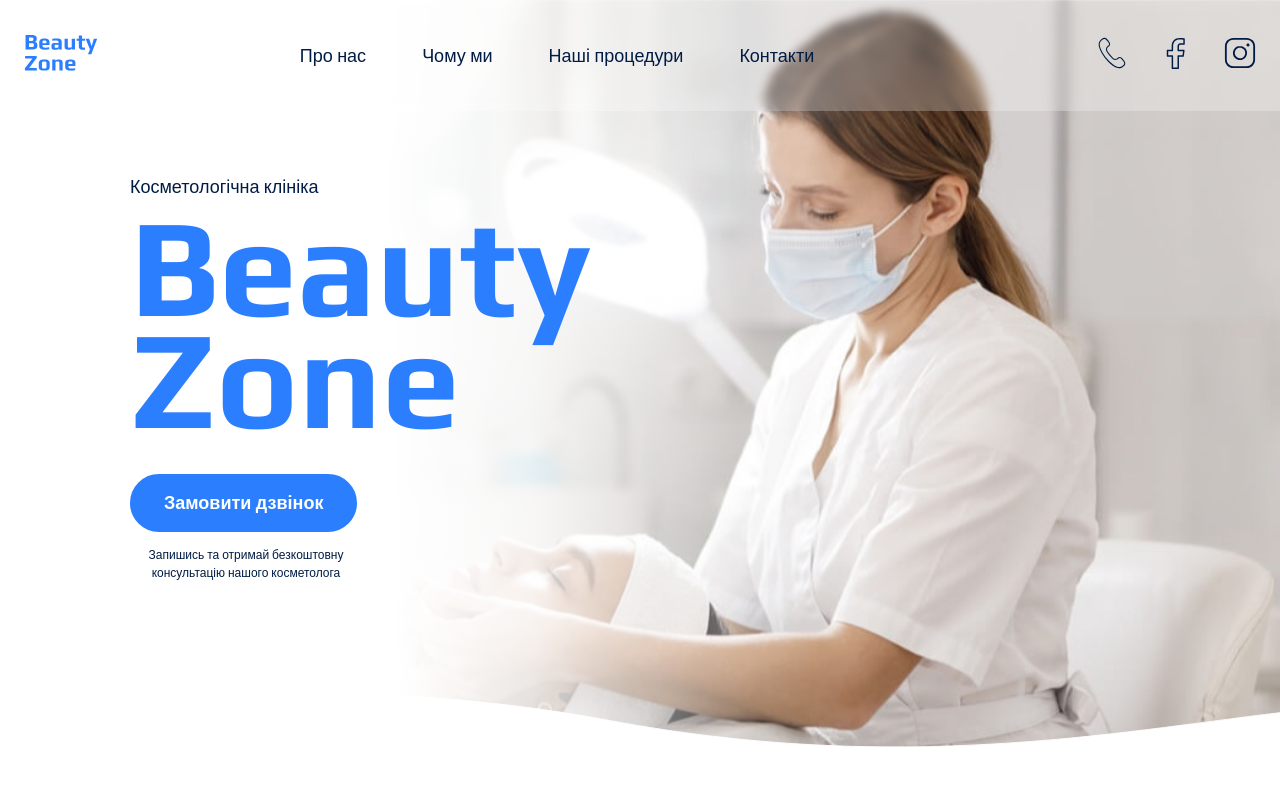
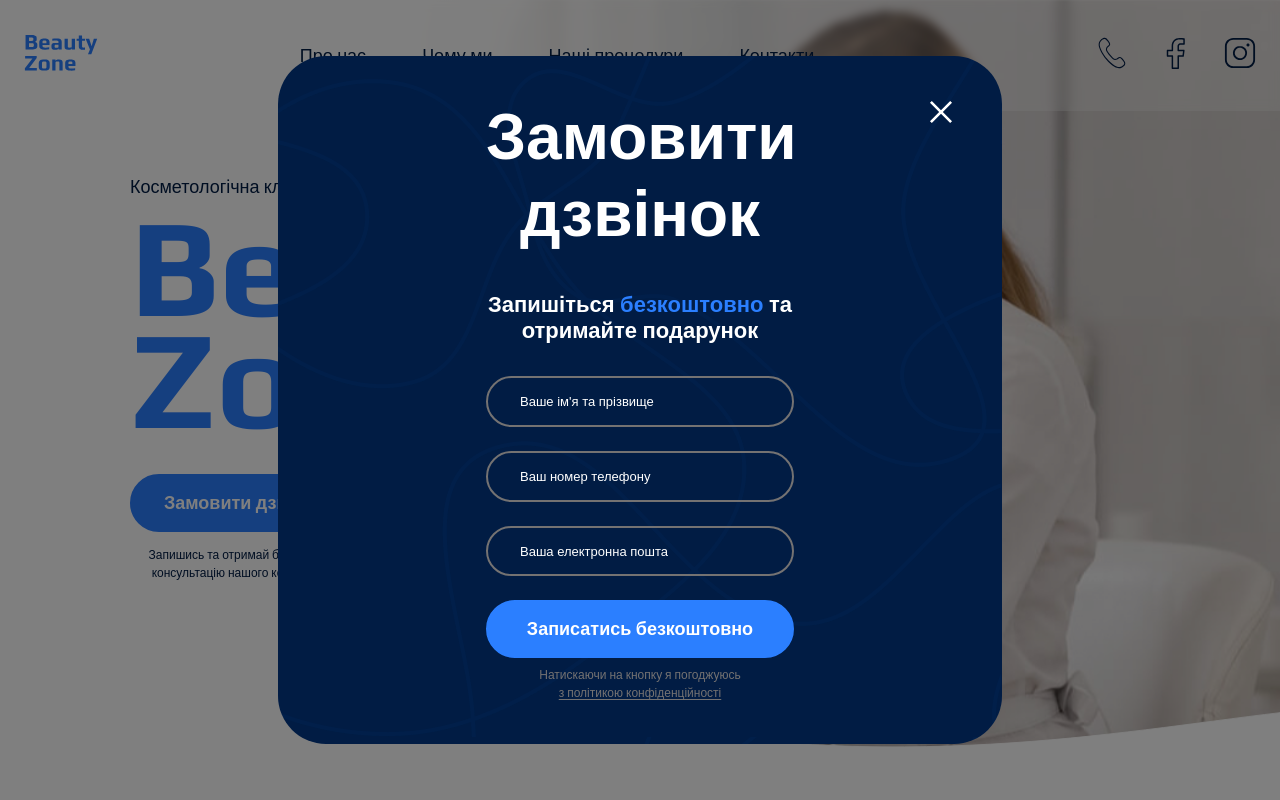
Before and after one commit to NadezhdaKuzmich/beauty-zone, a plain HTML site: page index.html in a window 1280 px wide. Both pictures are taken after a click on the button "Замовити дзвінок". Shown: the top 800 px of the page. Drawn offline with nearby package versions, Linux system fonts and the light colour scheme.

Commit message:
add modal styles

```diff
--- a/index.html
+++ b/index.html
@@ -424,7 +424,73 @@
       </div>
     </footer>
 
+    <div class="backdrop is-hidden">
+      <div class="modal">
+        <button class="modal__btn-close modal-btn-close" type="button">
+          <svg class="modal__close-icon" width="22" height="22">
+            <use href="./images/icons.svg#icon-close"></use>
+          </svg>
+        </button>
+        <div class="modal__info">
+          <h2 class="modal__title">Замовити дзвінок</h2>
+          <p class="modal__description">
+            Запишіться <span class="text-brand">безкоштовно</span> та отримайте
+            подарунок
+          </p>
+        </div>
+        <form name="modal-form" class="modal__form" autocomplete="on">
+          <div class="modal__form-field input">
+            <label class="input__label visually-hidden" for="user-name">
+              Ваше ім'я та прізвище
+            </label>
+            <input
+              class="input__control"
+              type="text"
+              name="user-name"
+              id="user-name"
+              placeholder="Ваше ім'я та прізвище"
+              required />
+          </div>
+          <div class="modal__form-field input">
+            <label class="input__label visually-hidden" for="user-tel">
+              Ваш номер телефону
+            </label>
+            <input
+              class="input__control"
+              type="tel"
+              name="user-tel"
+              id="user-tel"
+              placeholder="Ваш номер телефону"
+              pattern="^\+[0-9]{12}" />
+          </div>
+          <div class="modal__form-field input">
+            <label class="input__label visually-hidden" for="user-email">
+              Ваша електронна пошта
+            </label>
+            <input
+              class="input__control"
+              type="email"
+              name="user-email"
+              id="user-email"
+              placeholder="Ваша електронна пошта"
+              required />
+          </div>
+          <button class="modal__button button" type="submit">
+            Записатись безкоштовно
+          </button>
+          <p class="form-terms">
+            Натискаючи на кнопку я погоджуюсь
+            <a class="form-terms__link" href="#">
+              з політикою конфіденційності</a
+            >
+          </p>
+        </form>
+      </div>
+    </div>
+
     <script src="https://cdn.jsdelivr.net/npm/swiper@11/swiper-bundle.min.js"></script>
     <script src="./js/procedurs-slider.js"></script>
+
+    <script src="./js/modal.js"></script>
   </body>
 </html>
--- /dev/null
+++ b/js/modal.js
@@ -0,0 +1,12 @@
+const body = document.querySelector("body");
+const modal = document.querySelector(".backdrop");
+const btnOpen = document.querySelector(".modal-btn-open");
+const btnClose = document.querySelector(".modal-btn-close");
+
+const toggleModal = () => {
+  body.classList.toggle("fixed");
+  modal.classList.toggle("is-hidden");
+};
+
+btnOpen.addEventListener("click", toggleModal);
+btnClose.addEventListener("click", toggleModal);
--- a/scss/layouts/_header.scss
+++ b/scss/layouts/_header.scss
@@ -1,10 +1,14 @@
+.fixed > .header{
+  position: absolute;
+}
+
 .header {
   position: absolute;
   top: 0;
   left: 0;
   width: 100%;
   padding: 16px 0;
-  z-index: 999;
+  z-index: 2;
 
   @media screen and (min-width: $bp-middle) {
     position: fixed;
--- /dev/null
+++ b/scss/layouts/_modal.scss
@@ -0,0 +1,133 @@
+.backdrop {
+  position: fixed;
+  top: 0;
+  left: 0;
+  right: 0;
+  bottom: 0;
+  display: flex;
+  justify-content: center;
+  align-items: flex-start;
+  background: rgba(0, 0, 0, 0.5);
+  padding: 10vw 4px;
+  transition: opacity 0.3s, visibility 0.3s;
+  z-index: 99;
+
+  @media screen and (min-width: $bp-tablet) {
+    align-items: center;
+    padding: 20px;
+  }
+
+  &.is-hidden {
+    opacity: 0;
+    visibility: hidden;
+    pointer-events: none;
+  }
+}
+
+.modal {
+  position: relative;
+  max-width: 724px;
+  color: var(--color-primary-light);
+  background: var(--color-primary-dark) url("../images/modal-background.png");
+  border-radius: 48px;
+  padding: 14vw 10vw;
+  overflow-y: auto;
+
+  @media screen and (min-width: $bp-middle) {
+    padding: 42px 208px;
+  }
+
+  &__info {
+    text-align: center;
+    margin-bottom: 32px;
+  }
+
+  &__title {
+    font-size: 34px;
+    line-height: 1.2;
+    text-align: center;
+    margin-bottom: 40px;
+
+    @media screen and (min-width: $bp-tablet) {
+      font-size: 52px;
+    }
+
+    @media screen and (min-width: $bp-middle) {
+      font-size: 64px;
+    }
+  }
+
+  &__description {
+    font-size: 18px;
+    font-weight: 600;
+    color: var(--color-brand-dark);
+
+    @media screen and (min-width: $bp-tablet) {
+      font-size: 22px;
+    }
+  }
+
+  &__btn-close {
+    position: absolute;
+    top: 30px;
+    right: 22px;
+    fill: var(--color-primary-light);
+    background: transparent;
+    border: none;
+    cursor: pointer;
+
+    &:hover {
+      fill: var(--color-primary-brand);
+    }
+
+    @media screen and (min-width: $bp-middle) {
+      top: 42px;
+      right: 42px;
+    }
+  }
+
+  &__close-icon {
+    width: 18px;
+    height: 18px;
+
+    @media screen and (min-width: $bp-middle) {
+      width: 26px;
+      height: 26px;
+    }
+  }
+
+  &__form {
+    position: relative;
+    z-index: 1;
+  }
+
+  &__form-field {
+    margin-bottom: 16px;
+
+    @media screen and (min-width: $bp-tablet) {
+      margin-bottom: 24px;
+    }
+  }
+
+  &__button {
+    width: 100%;
+    margin: 0 auto 8px;
+
+    &:hover {
+      color: var(--color-primary-light);
+    }
+  }
+
+  &__img {
+    position: absolute;
+    bottom: 1vh;
+    right: 0;
+    width: 140px;
+    height: 180px;
+
+    @media screen and (min-width: $bp-middle) {
+      width: 180px;
+      height: 240px;
+    }
+  }
+}
--- a/scss/main.scss
+++ b/scss/main.scss
@@ -21,4 +21,5 @@
 @import "./layouts/gallery";
 @import "./layouts/header";
 @import "./layouts/hero-section";
+@import "./layouts/modal";
 @import "./layouts/procedures-section"
--- a/scss/utils/_utils.scss
+++ b/scss/utils/_utils.scss
@@ -25,3 +25,11 @@
   height: 1px;
   overflow: hidden;
 }
+
+.fixed {
+  position: fixed;
+  top: 0;
+  left: 0;
+  width: 100%;
+  height: 100%;
+}
```
Also changed, not shown: css/main.min.css, images/modal-background.png (added), 2 other files.
